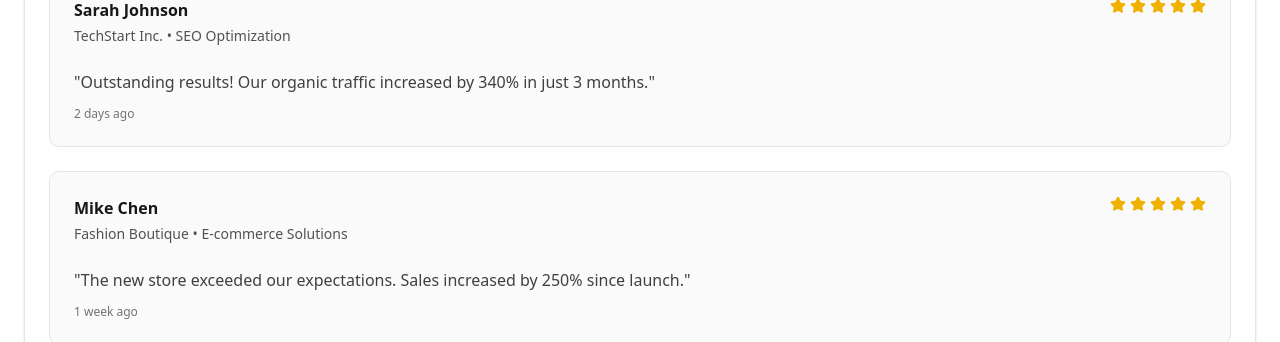
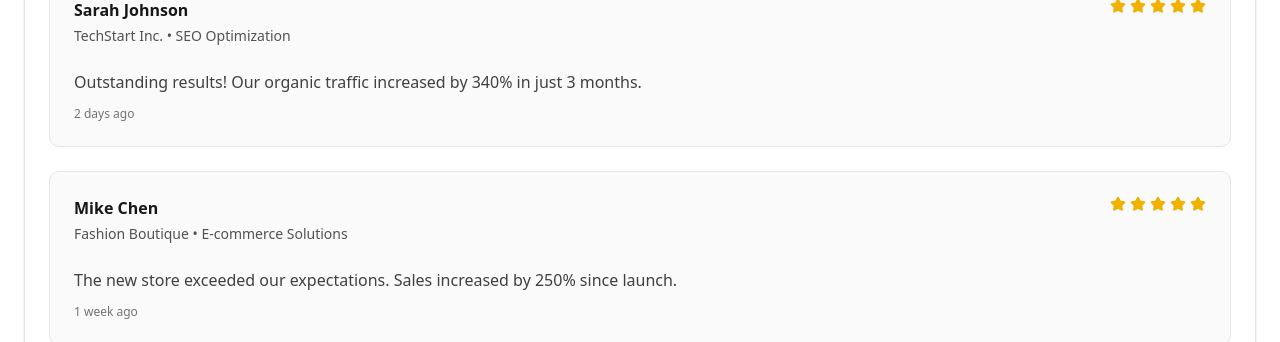
Before and after one commit to Project-Whodini/whodini-fe, a Next.js app: page /service in a window 1280 px wide. Both pictures are taken after a click on the button "Feedback". Shown: the part 406-748 px from the top of the page. Built offline with nearby package versions, Linux system fonts and the light colour scheme.

Commit message:
Fix build issue at service page

```diff
--- a/src/app/brands/page.tsx
+++ b/src/app/brands/page.tsx
@@ -6,14 +6,11 @@ import {
   TrendingUp,
   Users,
   Eye,
-  Calendar,
   Target,
   Gift,
   BarChart3,
   Plus,
   Edit,
-  Settings,
-  Bell,
   ChevronDown,
   ArrowUp,
   ArrowDown,
--- a/src/app/service/page.tsx
+++ b/src/app/service/page.tsx
@@ -724,7 +724,7 @@ export default function ServicesPage() {
                       ))}
                     </div>
                   </div>
-                  <p className="text-neutral-700 mb-3">"{feedback.comment}"</p>
+                  <p className="text-neutral-700 mb-3">{feedback.comment}</p>
                   <div className="text-xs text-neutral-500">
                     {feedback.date}
                   </div>
```
Also changed, not shown: src/app/activity/page.tsx (+1 -7 lines).
